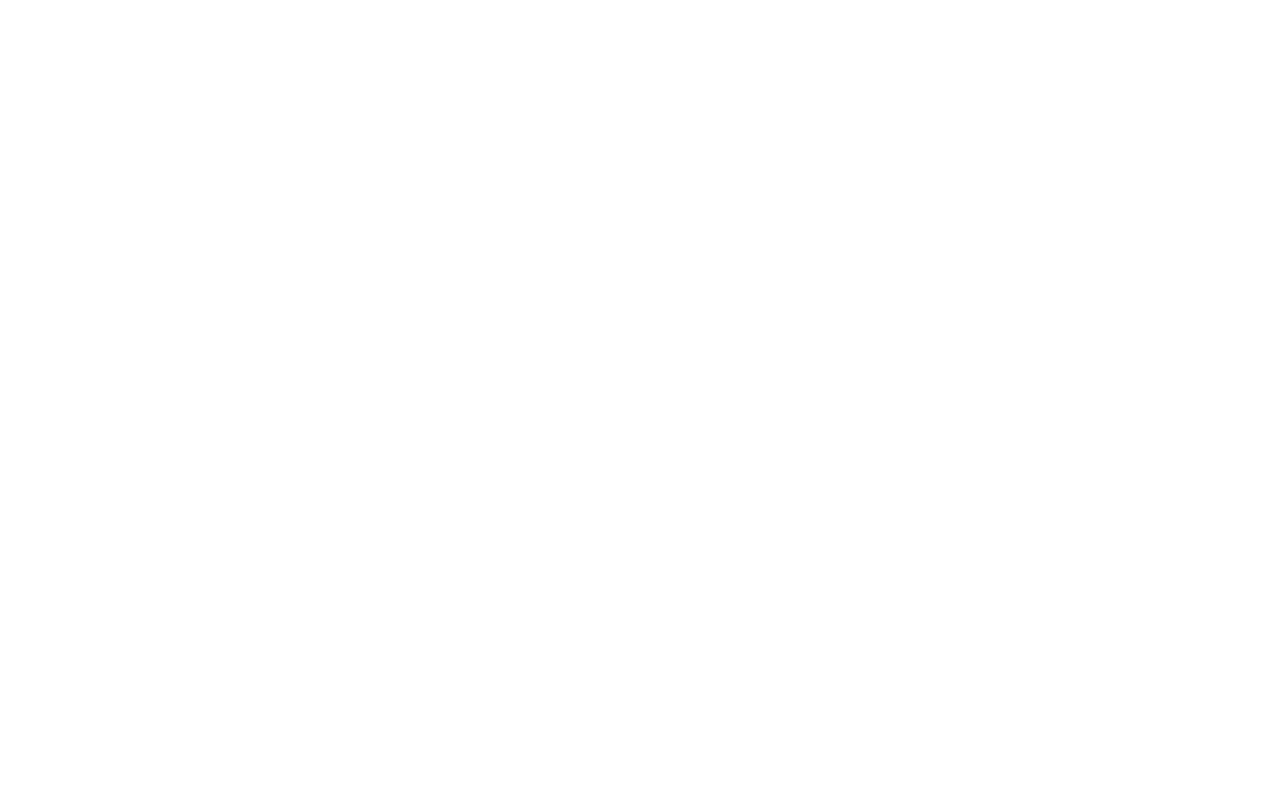
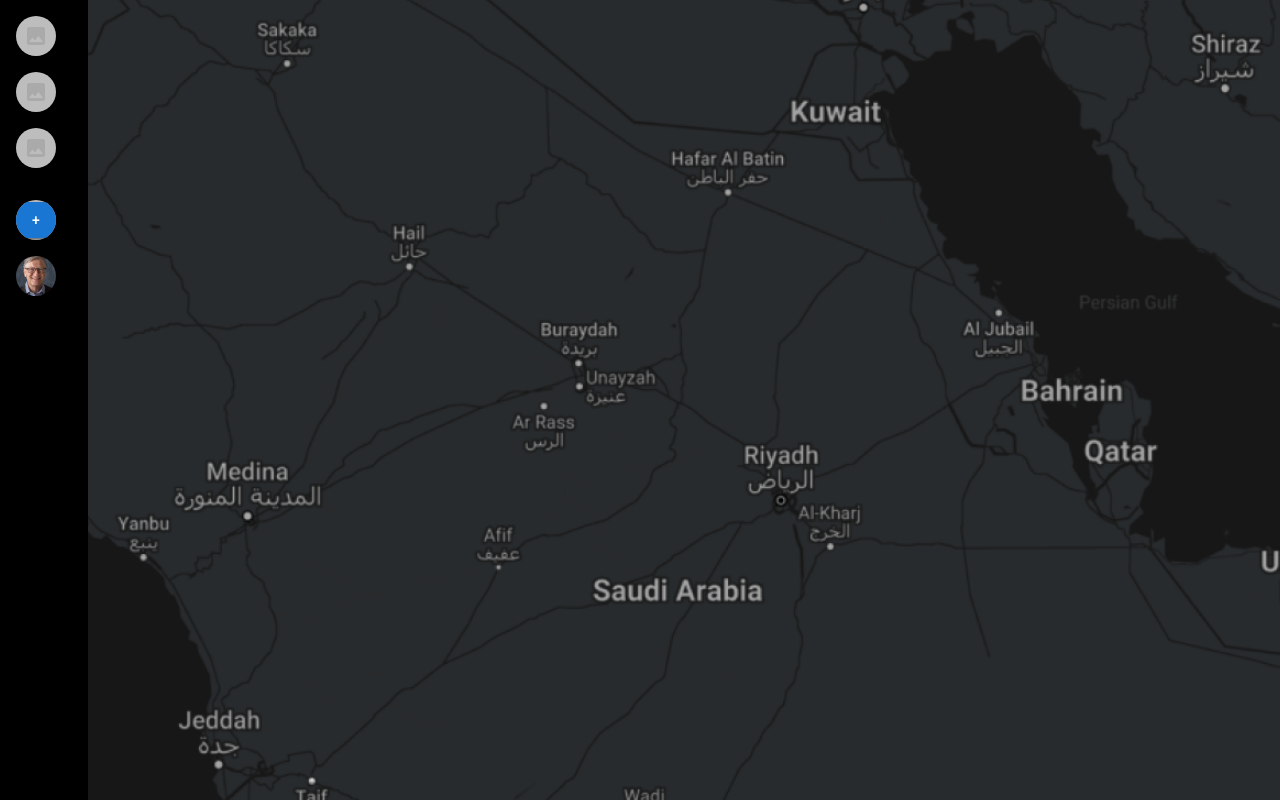
Before and after one commit to azhagu-p/location-intelligence, a React (Create React App) app: page /dashboard in a window 1280 px wide. Before the commit this address had no page. Built offline with nearby package versions, Linux system fonts and the light colour scheme.

Commit message:
Dashborad and crumbs add in dashboard work

```diff
--- a/src/pages/dashboard/Dashboard.css
+++ b/src/pages/dashboard/Dashboard.css
@@ -1,63 +1,42 @@
-* {
-  margin: 0;
-}
-
-.back {
+*{margin: 0;}
+.back_layer{
   position: fixed;
   top: 0;
   left: 0;
   width: 100%;
   height: 100%;
-  /* background: rgba(256,256,256,.1); */
   background-image: url('../../assets/bg.png');
-  z-index: -1;
-  filter: blur(10px);
-  -webkit-filter: blur(10px);
+  z-index: -10;
+  filter: blur(0px);
+  -webkit-filter: blur(0px);
   transform: scale(1.1);
   overflow: hidden;
 }
-
-.main {
-  display: flex;
-  justify-content: center;
+.body{
 }
-
-.main .box {
-  width: 400px;
+.body .left_bar{
+  position: fixed;
+  top: 0;
+  min-height: 100vh;
   background: #000;
-  color: #fff;
+}
+.ListItem{
+  /* background: #f00; */
+  width: 70px;
+}
+.List2{
+  position: fixed;
+  bottom: 0;
+}
+.Avatar{
+  background: #444;
+}
+.ImageIcon{
+  color: #aaa;
+}
+.btn_plus{
   padding: 10px;
 }
-
-.main .box .icon-tik {
-  padding: 20px;
-  border: 5px solid #080;
-  border-radius: 50%;
-  font-size: 50px;
+.user_image{
+  width: 50px;
 }
-
-.main .box .box-msg {
-  padding: 10px;
-  color: #666;
-}
-
-.main .box .btn-row {
-  margin: 20px 0 0 0;
-}
-
-.main .box .btn-row .btn {
-  display: inline-block;
-  width: 50%;
-  border-radius: 0;
-  padding: 15px 0;
-}
-
-.main .box .btn-row .btn:nth-child(1) {
-  background: #000;
-}
-/*------------------------------------------------*/
-.List{
-  background: #aaa;
-  width: 100px;
-  height: 100vh;
-}
--- /dev/null
+++ b/src/pages/dashboard/Dashboard.js
@@ -0,0 +1,146 @@
+import React from 'react';
+import './Dashboard.css';
+// import Button from '@material-ui/core/Button';
+import Button from '@mui/material/Button';
+import ButtonGroup from '@mui/material/ButtonGroup';
+import TextField from '@mui/material/TextField';
+import "slick-carousel/slick/slick.css";
+import "slick-carousel/slick/slick-theme.css";
+
+import { Component } from "react";
+
+import List from '@mui/material/List';
+import ListItem from '@mui/material/ListItem';
+import ListItemText from '@mui/material/ListItemText';
+import ListItemAvatar from '@mui/material/ListItemAvatar';
+import Avatar from '@mui/material/Avatar';
+import ImageIcon from '@mui/icons-material/Image';
+import WorkIcon from '@mui/icons-material/Work';
+import BeachAccessIcon from '@mui/icons-material/BeachAccess';
+
+import user from '../../assets/user.jpg'
+
+import Dialog from '@mui/material/Dialog';
+import DialogActions from '@mui/material/DialogActions';
+import DialogContent from '@mui/material/DialogContent';
+import DialogTitle from '@mui/material/DialogTitle';
+import Upload from '@mui/icons-material/ImageOutlined';
+import Gallery from '../../assets/gallery-add.png';
+import Divider from '@mui/material/Divider';
+
+export default function FormDialog() {
+  const [open, setOpen] = React.useState(false);
+
+  const handleClickOpen = () => {
+    setOpen(true);
+  };
+
+  const handleClose = () => {
+    setOpen(false);
+  };
+
+
+
+    return (
+        <div className='body'>
+          <div className='back_layer'></div>
+            <div className='left_bar'>
+            <List sx={{ width: '100%'}} className="List">
+                <ListItem className="ListItem">
+                  <ListItemAvatar  className="ListItemAvatar">
+                    <Avatar  className="Avatar">
+                      <ImageIcon   className="ImageIcon"/>
+                    </Avatar>
+                  </ListItemAvatar>
+                </ListItem>
+                <ListItem className="ListItem">
+                  <ListItemAvatar  className="ListItemAvatar">
+                    <Avatar  className="Avatar">
+                      <ImageIcon   className="ImageIcon"/>
+                    </Avatar>
+                  </ListItemAvatar>
+                </ListItem>
+                <ListItem className="ListItem">
+                  <ListItemAvatar  className="ListItemAvatar">
+                    <Avatar  className="Avatar">
+                      <ImageIcon   className="ImageIcon"/>
+                    </Avatar>
+                  </ListItemAvatar>
+                </ListItem>
+              </List>
+              <List sx={{ width: '100%'}} className="List List2">
+                <ListItem className="ListItem">
+                  <ListItemAvatar  className="ListItemAvatar">
+                    <Avatar  className="Avatar">
+                      <Button variant="contained" className='btn btn_plus' onClick={handleClickOpen} >+</Button>
+                    </Avatar>
+                  </ListItemAvatar>
+                </ListItem>
+                <ListItem className="ListItem">
+                  <ListItemAvatar  className="ListItemAvatar">
+                    <Avatar  className="Avatar">
+                      <img src={user} alt="" class="user_image" />
+                    </Avatar>
+                  </ListItemAvatar>
+                </ListItem>
+              </List>
+            </div>
+            {/* --------------------------------------------Modal---------------------- */}
+
+            <Dialog open={open} onClose={handleClose} PaperProps={{ sx: { width: "35%", backgroundColor: "#010412", color: "#FFFFFF", borderRadius: "0px" } }}>
+        <DialogTitle textAlign="center">Create A New Crumb</DialogTitle>
+        <Divider sx={{ bgcolor: "#11121D" }} />
+        <DialogContent sx={{ mx: 4 }}>
+          <TextField
+            InputProps={{
+              style: { color: "white" }
+            }}
+            placeholder="Crumbs Name ( e.g. Coffee Lovers - NYC )"
+            InputLabelProps={{
+              style: { color: "#6F7288" }
+            }}
+            focused
+            id="name"
+            type="text"
+            fullWidth
+            variant="standard"
+            sx={{ my: 2 }}
+          />
+          <TextField
+            InputProps={{
+              style: { color: "white" }
+            }}
+            placeholder="Description"
+            InputLabelProps={{
+              style: { color: "#6F7288" }
+            }}
+            focused
+            id="standard-multiline-static"
+            multiline
+            rows={3}
+            variant="standard"
+            fullWidth
+            sx={{ my: 2 }}
+          />
+          <Button
+            sx={{ my: 2, backgroundColor: "#0B0E24", height: "100px", textTransform: "none", color: "#6F7288" }}
+            variant="outlined"
+            fullWidth
+            startIcon={<Upload />}
+          >
+            Upload an image (Max 2mb)
+
+          </Button>
+          <input hidden type="file" />
+        </DialogContent>
+        <Divider sx={{ bgcolor: "#11121D" }} />
+        <DialogActions sx={{ padding: "0px" }}>
+          <ButtonGroup fullWidth size='large' aria-label="outlined primary button group">
+            <Button variant='flat' onClick={handleClose} style={{ textTransform: "none", borderRadius: "0px" }}>Cancel</Button>
+            <Button variant='contained' onClick={handleClose} sx={{ textTransform: "none", borderRadius: "0px" }}>Create</Button>
+          </ButtonGroup>
+        </DialogActions>
+      </Dialog>
+      </div>
+    );
+  }
```
Also changed, not shown: src/Routes/Routes.js (+5 -5 lines).
